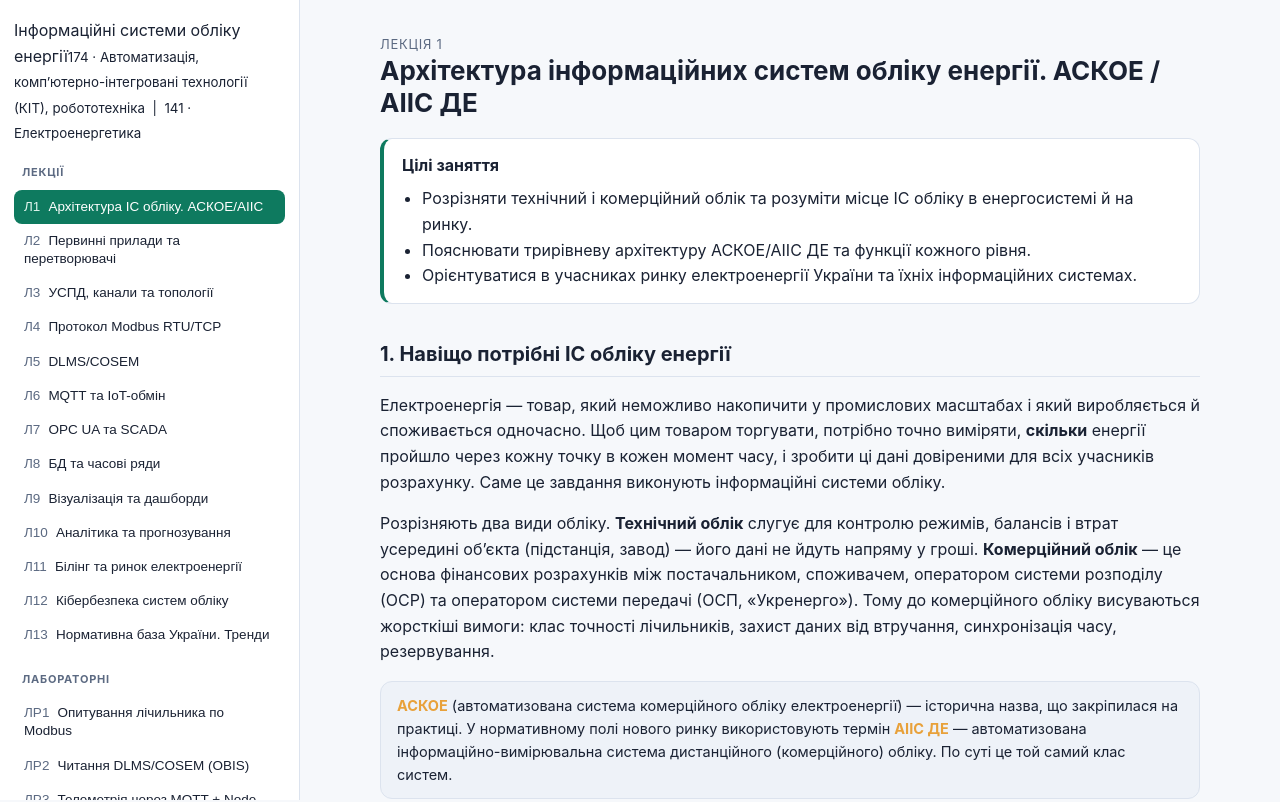
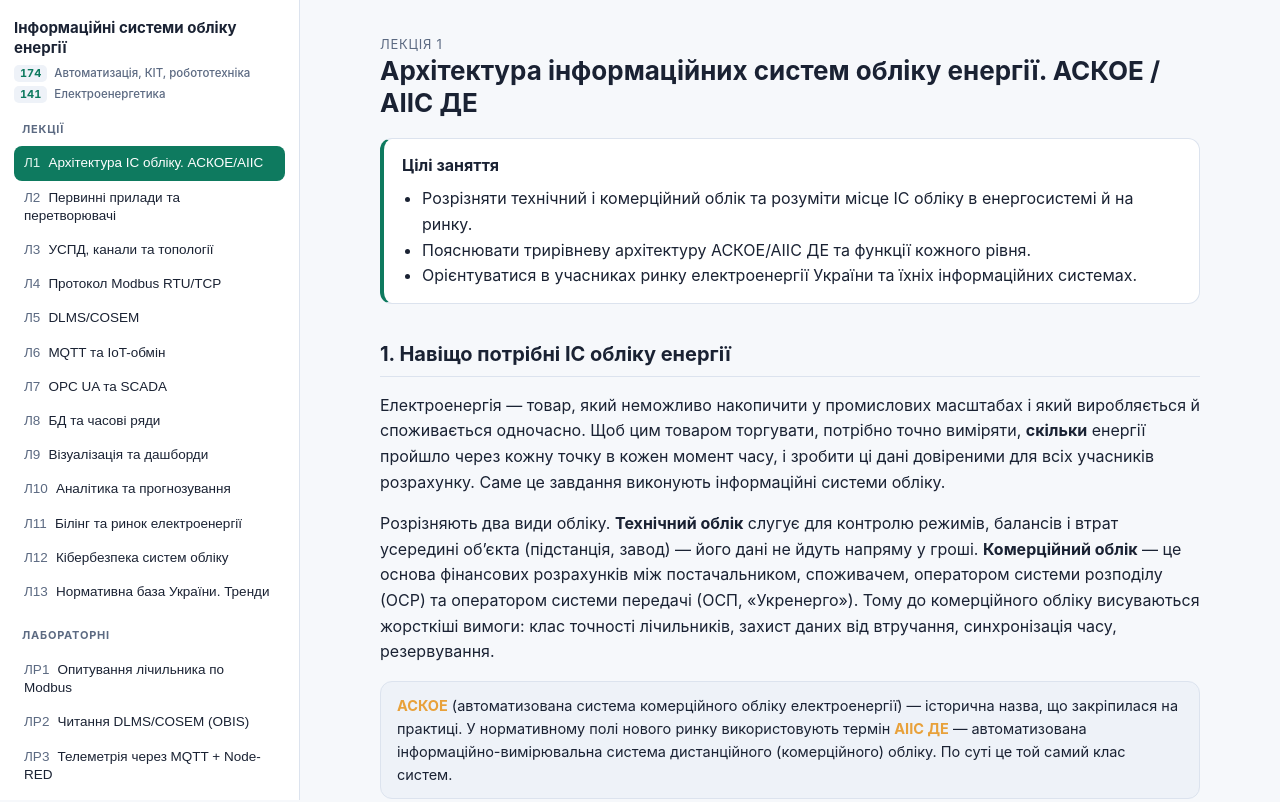
Before and after one commit to alikxus/energo-oblik-kurs, a React (Vite) app: page / in a window 1280 px wide. Shown: the top 802 px of the page. Built offline with nearby package versions, Linux system fonts and the light colour scheme.

Commit message:
Sidebar: render specialties as two lines with code badges

```diff
--- a/src/App.jsx
+++ b/src/App.jsx
@@ -75,8 +75,11 @@ export default function App() {
     <div className="app">
       <aside className="sidebar">
         <div className="brand">
-          Інформаційні системи обліку енергії
-          <small>174 · Автоматизація, комп’ютерно-інтегровані технології (КІТ), робототехніка&nbsp;&nbsp;|&nbsp;&nbsp;141 · Електроенергетика</small>
+          <span className="brand-title">Інформаційні системи обліку енергії</span>
+          <ul className="specs">
+            <li><span className="spec-code">174</span> Автоматизація, КІТ, робототехніка</li>
+            <li><span className="spec-code">141</span> Електроенергетика</li>
+          </ul>
         </div>
 
         <div className="nav-group">
```
